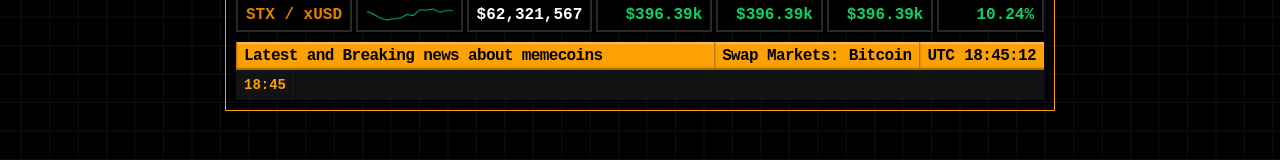
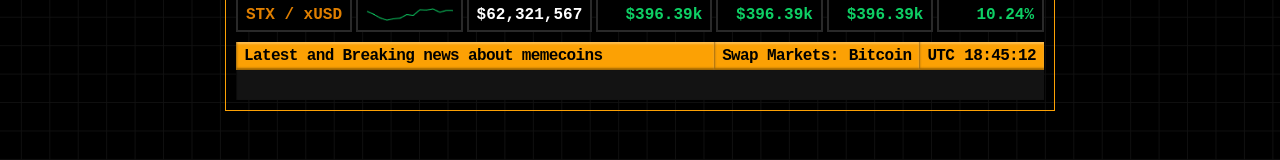
Before and after one commit to zubairpaizer/farf2mfwe2, a Next.js app: page / in a window 1280 px wide. Shown: the part 589-749 px from the top of the page. Built offline with nearby package versions, Linux system fonts and the light colour scheme; a small style sheet from the web is missing.

Commit message:
minor change

```diff
--- a/app/page.js
+++ b/app/page.js
@@ -374,10 +374,10 @@ export default function Home() {
               </div>
             </div>
             <div className="news">
-              <div className="time">
-                <span>18:45</span>
-              </div>
-              <marquee className="text flex-1">Bitcoin climbs the chart and makes its way up $1Tri Market cap</marquee>
+              <marquee className="text flex-1">
+                <span className="time">18:45</span>
+                Bitcoin climbs the chart and makes its way up $1Tri Market cap
+              </marquee>
             </div>
           </div>
         </div>
--- a/app/styles/index.scss
+++ b/app/styles/index.scss
@@ -454,14 +454,6 @@ body{
 		align-items: stretch;
 		justify-content: space-between;
 		background-color: $dark-900;
-		.time{
-			display: flex;
-			align-items: center;
-			padding: 4px 8px;
-			font-size: $fs-14;
-			color: $primary;
-			box-shadow: -1px 0px 1px 0px #1F1F1F inset;
-		}
 		.text{
 			display: flex;
 			align-items: center;
@@ -469,6 +461,10 @@ body{
 			font-size: $fs-16;
 			color: $white-88;
 			box-shadow: 1px 0px 1px 0px #0A0A0A inset;
+			.time{
+				color: $primary;
+				margin-right: 10px;
+			}
 		}
 	}
 }
```
